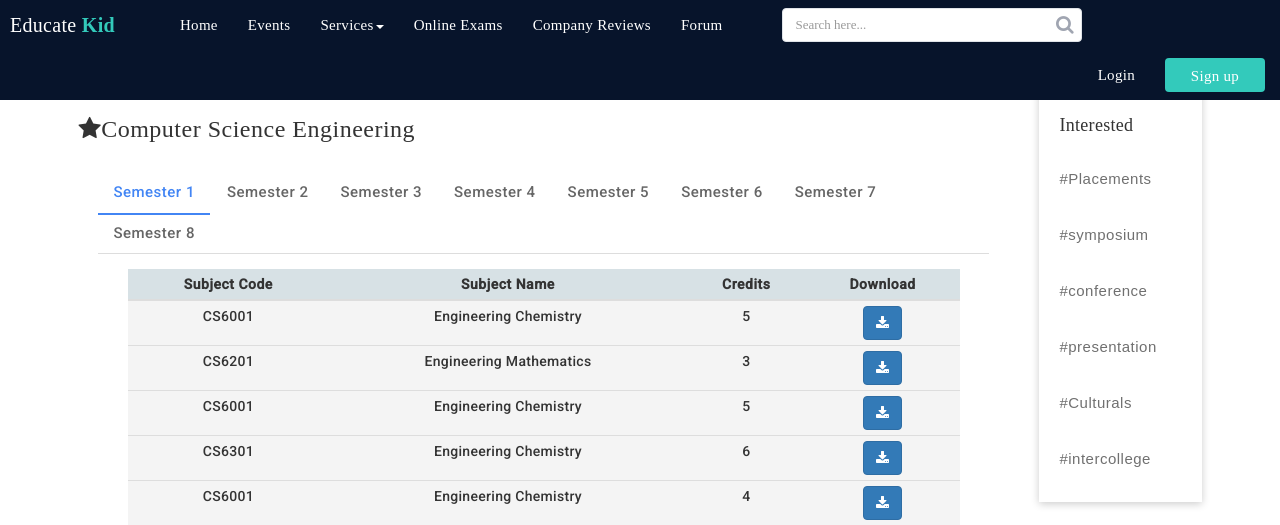
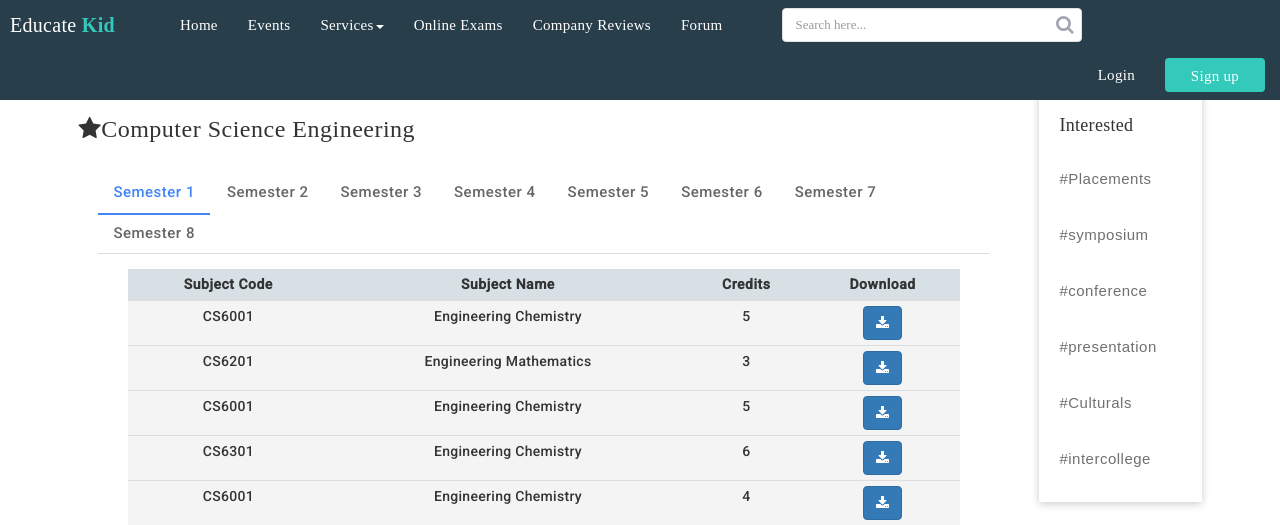
Before and after one commit to startersup/education, a PHP site: page /cse.html in a window 1280 px wide. Shown: the top 525 px of the page. Run offline with PHP 8.4, Linux system fonts and the light colour scheme.

Commit message:
Update nav.css
ss

```diff
--- a/assets/css/nav.css
+++ b/assets/css/nav.css
@@ -16,7 +16,7 @@ body{
 		padding: 0 !important;
 	}
 	.navbar {
-		background: #07142b;
+		background: #283E4A;
 		padding-left: 10px;
 		padding-right: 10px;
 		border-bottom: 1px solid #dfe3e8;
```
